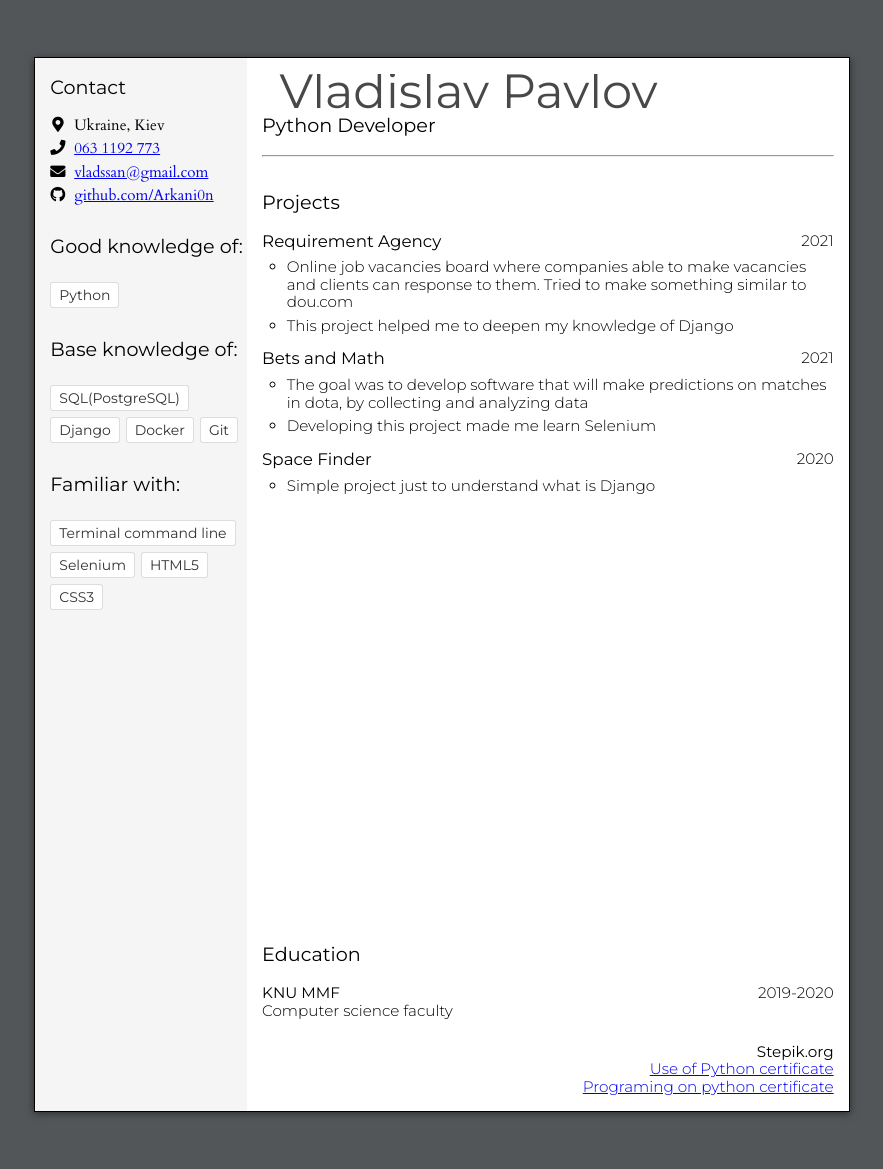
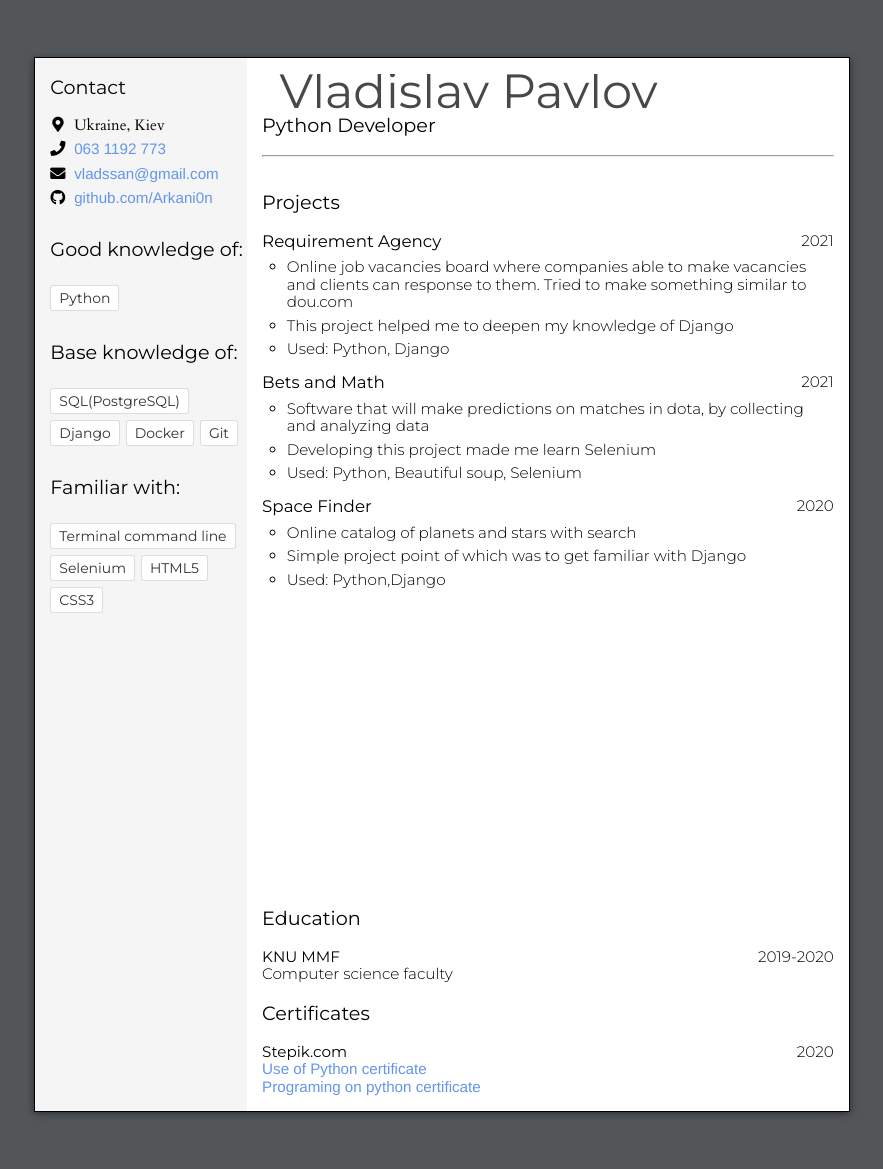
Before and after one commit to arkani0n/my_cv, a Django app: page / in a window 1280 px wide. Shown: the whole page, without its empty margins (198-1081 px from the left). Run offline with Django 3.2, Linux system fonts and the light colour scheme; some libraries are stand-ins or nearby versions.

Commit message:
link style change, Certificates section added

```diff
--- a/static/css/styles.css
+++ b/static/css/styles.css
@@ -58,6 +58,25 @@ img {
 p {
     margin-top: 0;
     margin-bottom: 0;
+}
+
+a {
+  color: cornflowerblue;
+  font-family: helvetica;
+  text-decoration: none;
+
+}
+
+a:hover {
+  text-decoration: underline;
+}
+
+a:active {
+  color: black;
+}
+
+a:visited {
+  color: cornflowerblue;
 }
 
 abbr[title] {
--- a/templates/cv/index.html
+++ b/templates/cv/index.html
@@ -107,6 +107,7 @@
                                         <li>Online job vacancies board where companies able to make vacancies and clients
                                          can response to them. Tried to make something similar to dou.com </li>
                                         <li>This project helped me to deepen my knowledge of Django</li>
+                                        <li>Used: Python, Django</li>
                                     </ul>
                                 </li>
 
@@ -116,9 +117,10 @@
                                         <time>2021</time>
                                     </header>
                                     <ul>
-                                        <li>The goal was to develop software that will make predictions
+                                        <li>Software that will make predictions
                                         on matches in dota, by collecting and analyzing data</li>
                                         <li>Developing this project made me learn Selenium</li>
+                                        <li>Used: Python, Beautiful soup, Selenium</li>
                                     </ul>
                                 </li>
                                 <li>
@@ -127,7 +129,9 @@
                                         <time>2020</time>
                                     </header>
                                     <ul>
-                                        <li>Simple project just to understand what is Django</li>
+                                        <li>Online catalog of planets and stars with search</li>
+                                        <li>Simple project point of which was to get familiar with Django</li>
+                                        <li>Used: Python,Django</li>
 
                                     </ul>
                                 </li>
@@ -148,17 +152,23 @@
                                     </div>
                                     <br>
                                 </li>
-                                <li>
-                                    <div>
-                                        <p class="sanserif">Stepik.org</p>
-                                    </div>
-                                    <div>
-                                        <span><a href="https://stepik.org/cert/392354">Use of Python certificate</a></span>
-                                    </div>
-                                    <div>
+
+                            </ol>
+
+
+
+                            <h6>Certificates</h6>
+                                <ol>
+                                    <li>
+                                        <div>
+                                <p class="sanserif"> Stepik.com</p>
+                                <time>2020</time>
+                            </div>
+
+                                <span><a href="https://stepik.org/cert/392354">Use of Python certificate</a></span>
+                                        <br>
                                         <span><a href="https://stepik.org/cert/371591">Programing on python certificate</a></span>
-                                    </div>
-                                </li>
+                            </li>
                             </ol>
                         </section>
                     </section>
```
